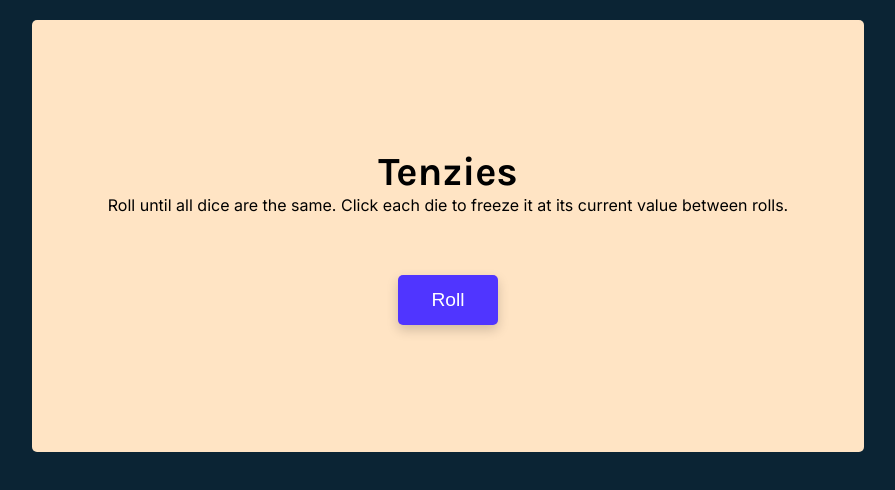
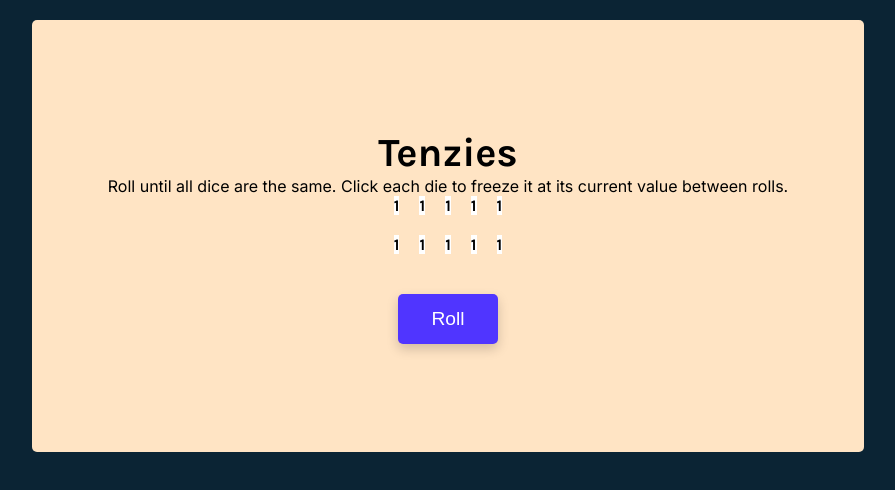
Before and after one commit to Arafat-alim/tenzies-app--Terminated, a React (Create React App) app: page / in a window 1280 px wide. Shown: the top 490 px of the page, without its empty margins (192-1087 px from the left). Built offline with nearby package versions, Linux system fonts and the light colour scheme.

Commit message:
Number is showing on the die component.

```diff
--- a/src/App.js
+++ b/src/App.js
@@ -4,8 +4,6 @@ function App() {
   //! Creating a state
   const [tenzies, setTenzies] = React.useState(false);
   const [dice, setDice] = React.useState(allNewDice());
-
-  console.log(dice);
 
   React.useEffect(() => {
     let firstValue = dice[0].value;
@@ -21,7 +19,6 @@ function App() {
   function randomValue() {
     return Math.ceil(Math.random() * 6);
   }
-  console.log(randomValue());
 
   //function to create a numbers total 10
   function allNewDice() {
@@ -39,7 +36,7 @@ function App() {
 
   function holdDice() {}
   const dieElement = dice.map((die) => {
-    <Die key={die.id} hold={() => holdDice(die.id)} {...die} />;
+    return <Die key={die.id} hold={() => holdDice(die.id)} {...die} />;
   });
 
   return (
--- a/src/components/Die.jsx
+++ b/src/components/Die.jsx
@@ -1,12 +1,13 @@
 import React from "react";
 
 export default function Die(props) {
+  console.log(props);
   const styles = {
     backgroundColor: props.held ? "#59E391" : "white",
   };
   return (
     <div className="die-face" style={styles}>
-      <div className="die-num">{PaymentResponse.num}</div>
+      <div className="die-num">1</div>
     </div>
   );
 }
```
